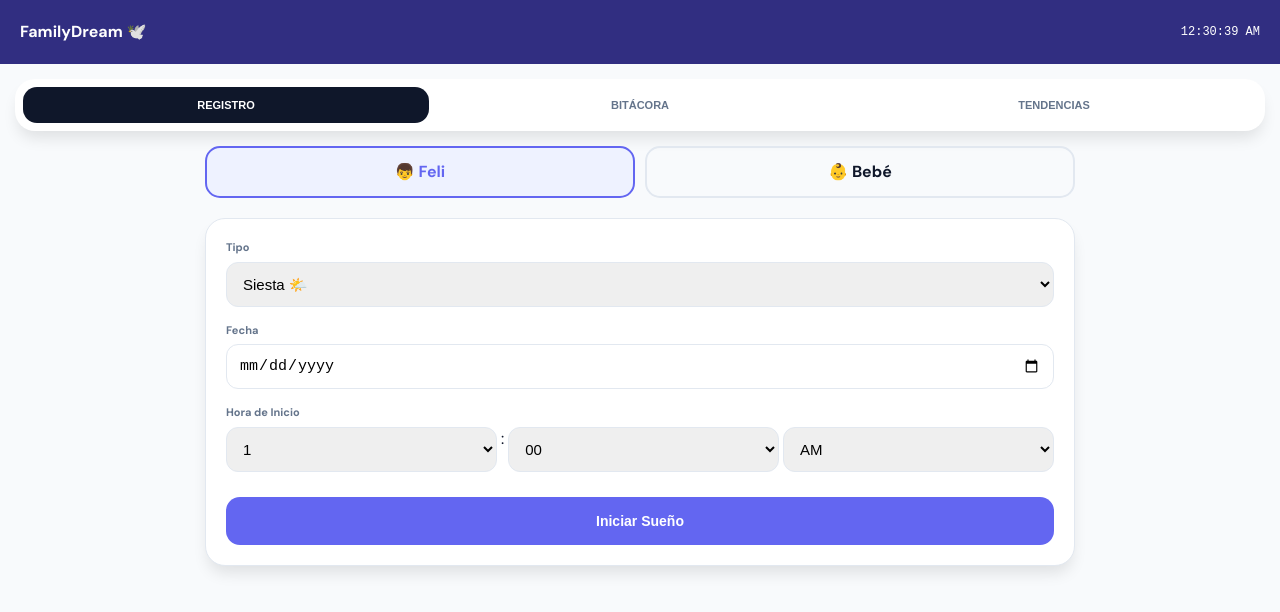
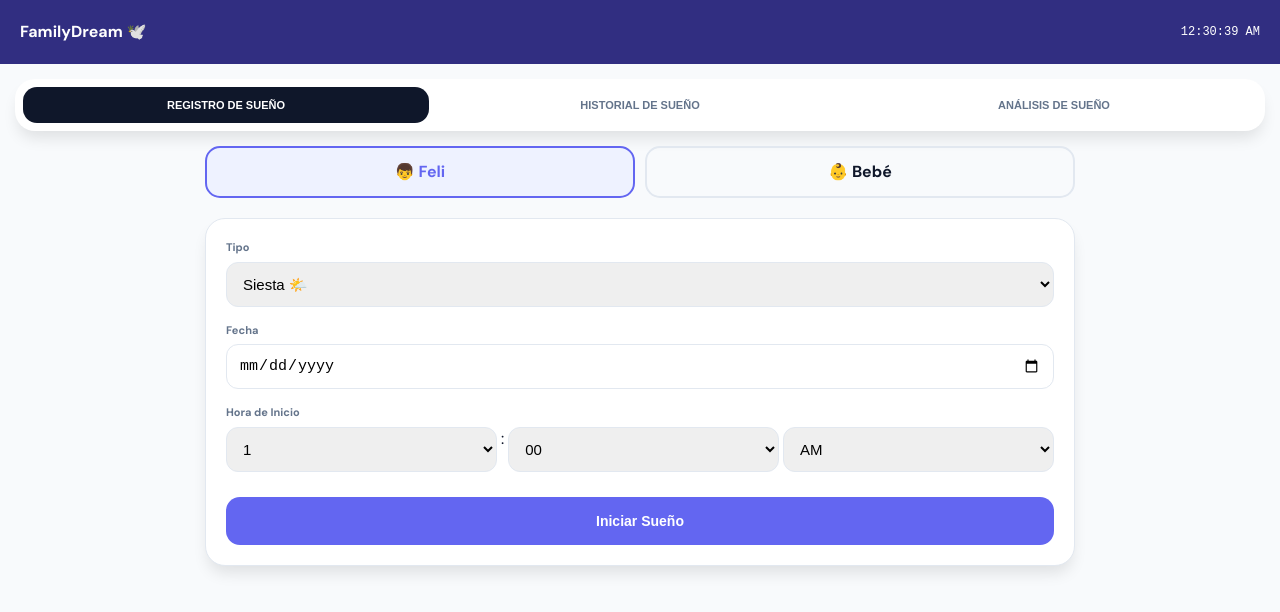
Before and after one commit to BryGP26/FeliDream, a plain HTML site: page index.html in a window 1280 px wide. Drawn offline with nearby package versions, Linux system fonts and the light colour scheme; no server answers.

Commit message:
Update index.html

```diff
--- a/index.html
+++ b/index.html
@@ -3,7 +3,7 @@
 <head>
     <meta charset="UTF-8">
     <meta name="viewport" content="width=device-width, initial-scale=1.0, maximum-scale=1.0, user-scalable=no">
-    <title>FamilyDream 🌙</title>
+    <title>FeliDream 🌙</title>
     <link href="https://fonts.googleapis.com/css2?family=DM+Sans:wght@400;500;700&display=swap" rel="stylesheet">
     <script src="https://cdn.jsdelivr.net/npm/chart.js"></script>
     <style>
@@ -58,9 +58,9 @@
 </div>
 
 <nav class="nav-tabs">
-    <button class="nav-tab active" onclick="switchTab('registro')">Registro</button>
-    <button class="nav-tab" onclick="switchTab('historial')">Bitácora</button>
-    <button class="nav-tab" onclick="switchTab('analitica')">Tendencias</button>
+    <button class="nav-tab active" onclick="switchTab('registro')">Registro de Sueño</button>
+    <button class="nav-tab" onclick="switchTab('historial')">Historial de Sueño</button>
+    <button class="nav-tab" onclick="switchTab('analitica')">Análisis de Sueño</button>
 </nav>
 
 <div class="container">
```
